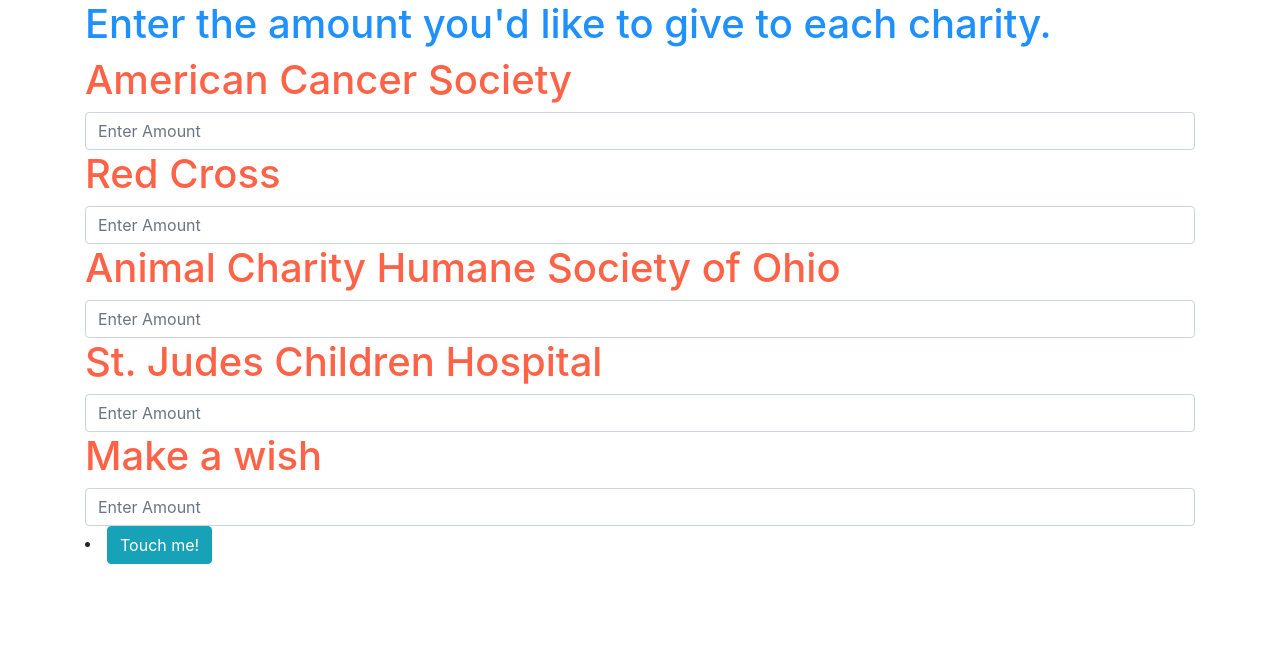
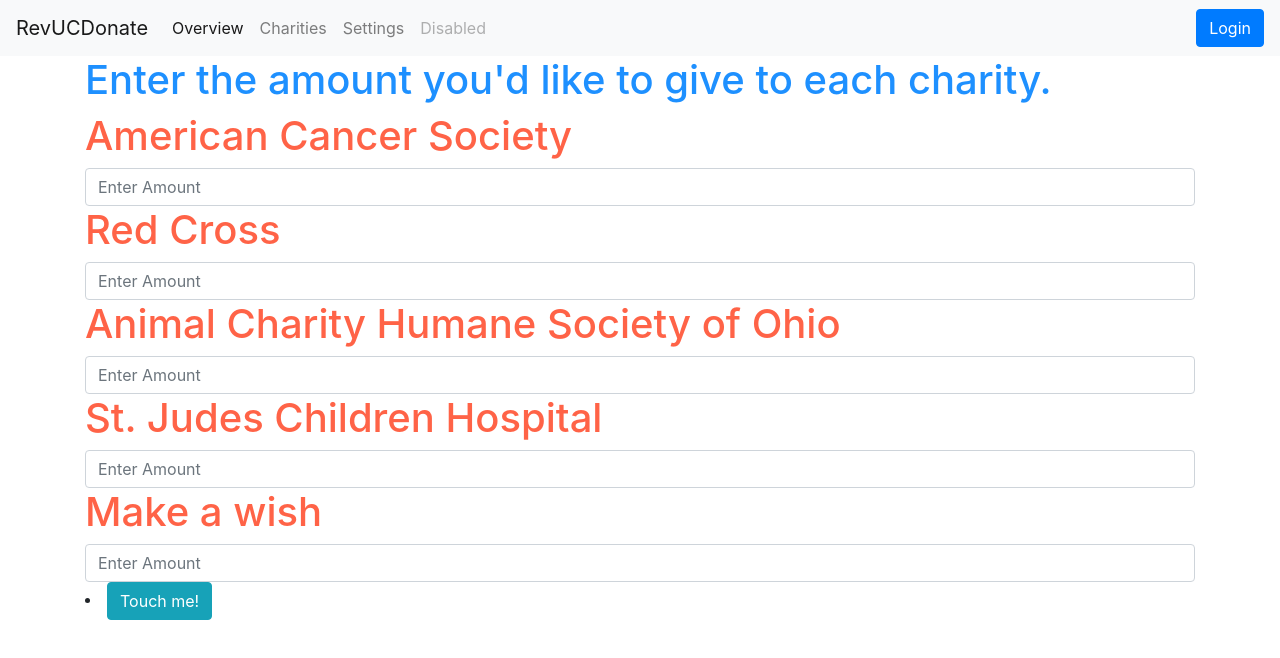
Before and after one commit to TWarn377/RevUCCharity, a plain HTML site: page charity/templates/Charities.html in a window 1280 px wide. Drawn offline with nearby package versions, Linux system fonts and the light colour scheme.

Commit message:
Added nav bar

```diff
--- a/charity/templates/Charities.html
+++ b/charity/templates/Charities.html
@@ -5,6 +5,31 @@
     <title>Charity List</title>
   </head>
   <body>
+
+    <nav class="navbar navbar-expand-lg navbar-light bg-light">
+      <a class="navbar-brand" href="#">RevUCDonate</a>
+      <button class="navbar-toggler" type="button" data-toggle="collapse" data-target="#navbarNav" aria-controls="navbarNav" aria-expanded="false" aria-label="Toggle navigation">
+        <span class="navbar-toggler-icon"></span>
+      </button>
+      <div class="collapse navbar-collapse" id="navbarNav">
+        <ul class="navbar-nav">
+          <li class="nav-item active">
+            <a class="nav-link" href="#">Overview <span class="sr-only">(current)</span></a>
+          </li>
+          <li class="nav-item">
+            <a class="nav-link" href="/charities">Charities</a>
+          </li>
+          <li class="nav-item">
+            <a class="nav-link" href="#">Settings</a>
+          </li>
+          <li class="nav-item">
+            <a class="nav-link disabled" href="#" tabindex="-1" aria-disabled="true">Disabled</a>
+          </li>
+        </ul>
+      </div>
+      <a class="btn btn-primary" href="/login" role="button">Login</a>
+    </nav>
+
 <!--<LINK href="./styles/CharitiesStyle.css" title="compact" rel="stylesheet" type="text/css">-->
       <div class = "container">
         <h1><a style = "color:DodgerBlue;">Enter the amount you'd like to give to each charity.</h1>
```
